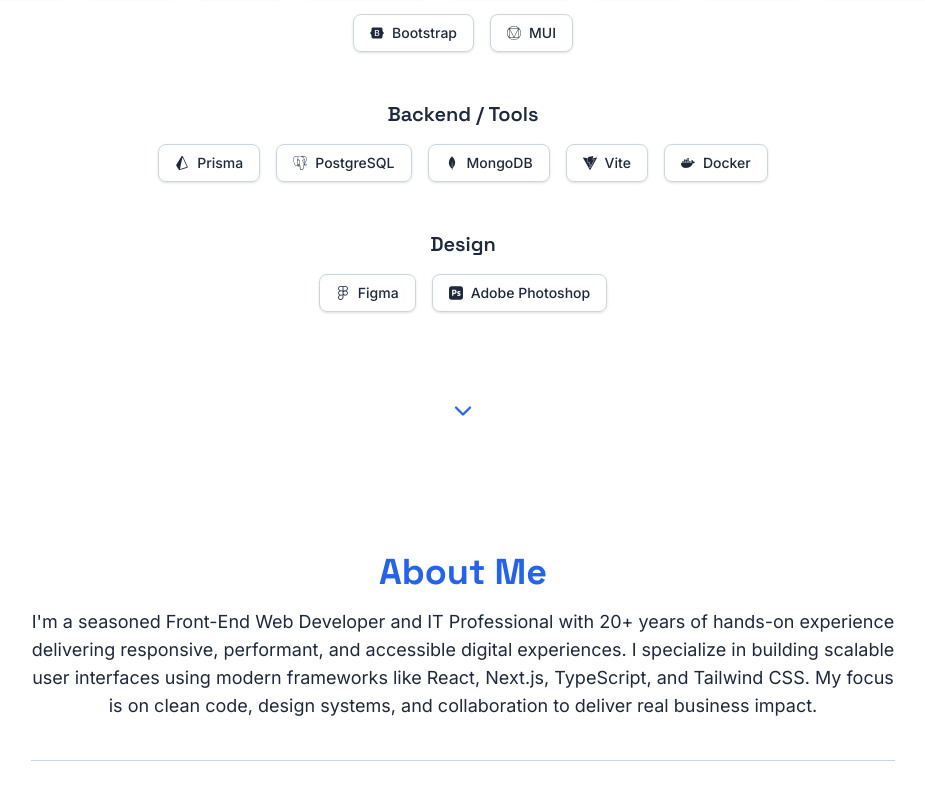
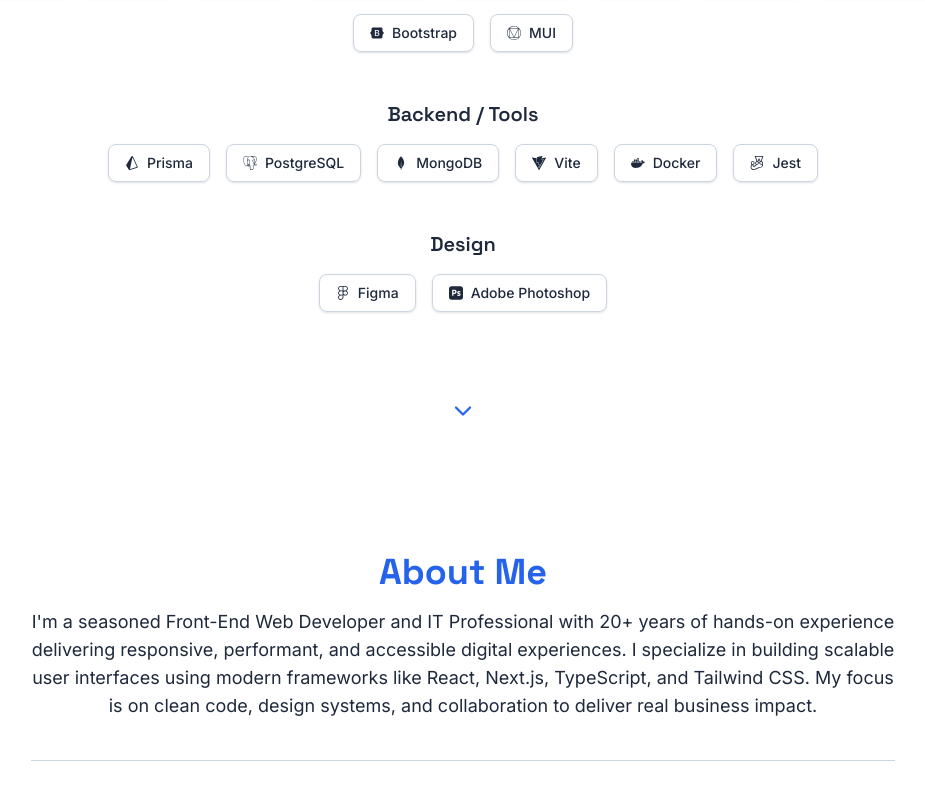
Before and after one commit to andrewteece/andrewteece-portfolio, a React (Vite) app: page / in a window 1280 px wide. Shown: the part 1013-1813 px from the top of the page, without its empty margins (177-1102 px from the left). Built offline with nearby package versions, Linux system fonts and the light colour scheme.

Commit message:
add jest to TechStack

```diff
--- a/src/components/Sections/TechStack.tsx
+++ b/src/components/Sections/TechStack.tsx
@@ -19,6 +19,7 @@ import {
   SiDocker,
   SiFigma,
   SiAdobephotoshop,
+  SiJest,
 } from 'react-icons/si';
 
 const techGroups = {
@@ -40,6 +41,7 @@ const techGroups = {
     { label: 'MongoDB', icon: <SiMongodb /> },
     { label: 'Vite', icon: <SiVite /> },
     { label: 'Docker', icon: <SiDocker /> },
+    { label: 'Jest', icon: <SiJest /> },
   ],
   Design: [
     { label: 'Figma', icon: <SiFigma /> },
```
